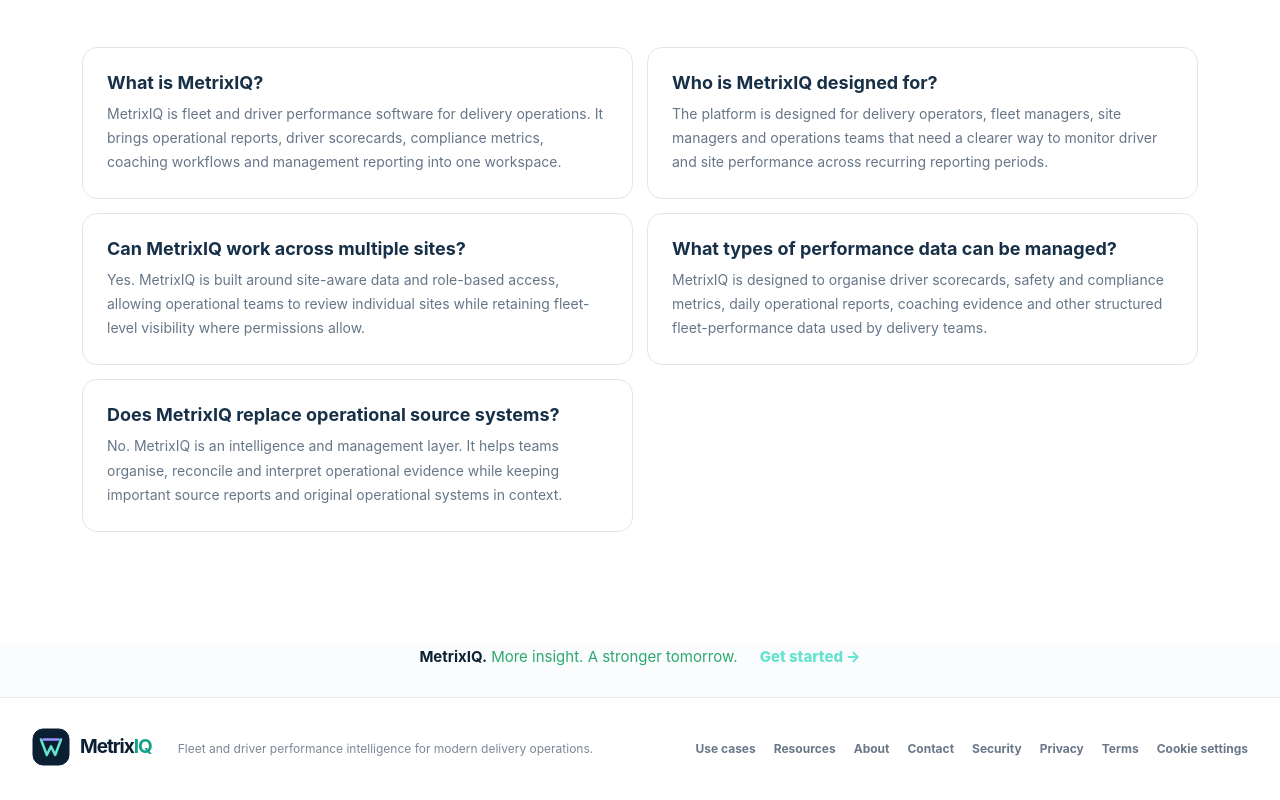
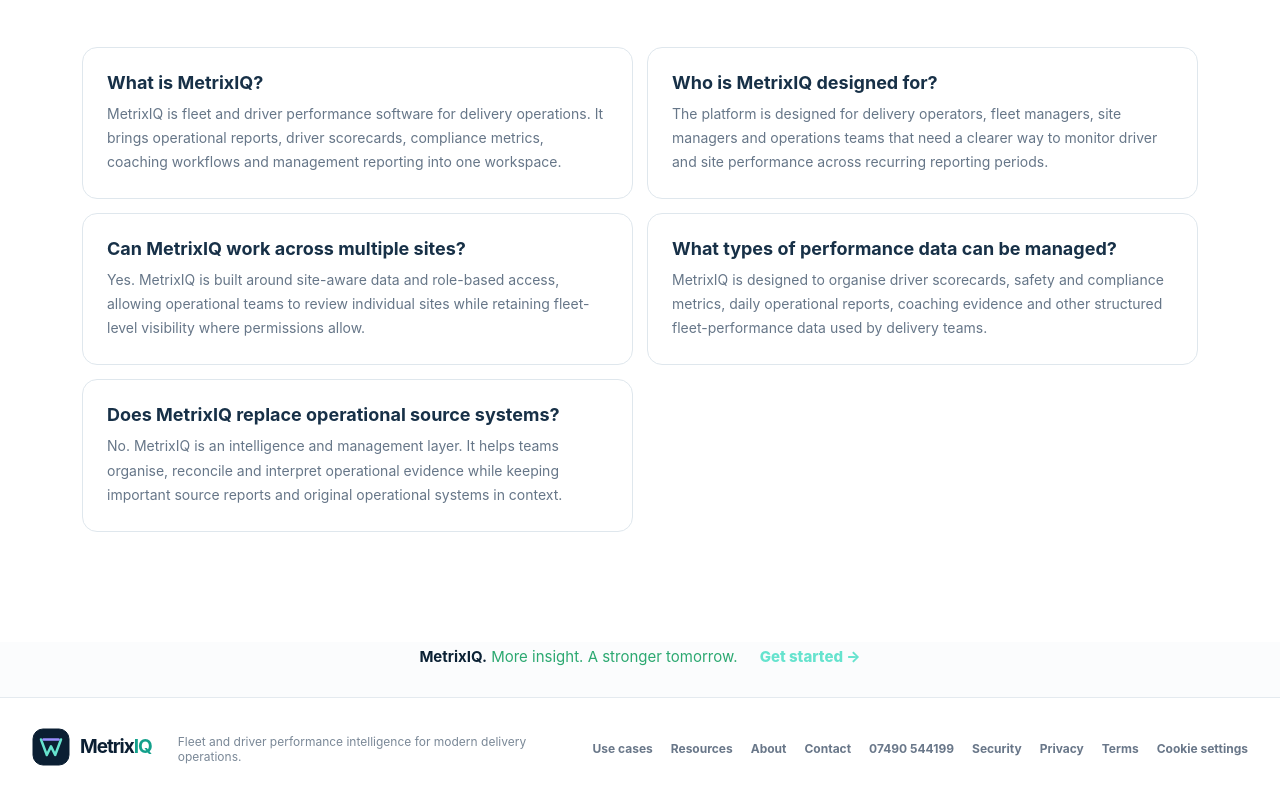
Before and after one commit to GeorgeMicu2024/metrixiq.co.uk, a Next.js app: page / in a window 1280 px wide. Shown: the part 4905-5705 px from the top of the page. Built offline with nearby package versions, Linux system fonts and the light colour scheme; no server answers.

Commit message:
Add verified contact number to homepage footer

```diff
--- a/components/Landing.jsx
+++ b/components/Landing.jsx
@@ -4,6 +4,7 @@
 import CookieSettingsButton from "./CookieSettingsButton";
 import TrackedLink from "./TrackedLink";
 import { PLAN_CATALOG, formatPlanPrice } from "../lib/config/plans";
+import { CONTACT_PHONE_DISPLAY, CONTACT_PHONE_E164 } from "../lib/seo/site";
 
 const benefits=["Improve compliance","Boost driver performance","Reduce operational risk"];
 const features=[
@@ -133,7 +134,7 @@
   <footer className="mk-public-footer">
     <Link href="/"><Brand /></Link>
     <p>Fleet and driver performance intelligence for modern delivery operations.</p>
-    <nav><Link href="/use-cases">Use cases</Link><Link href="/resources">Resources</Link><Link href="/about">About</Link><Link href="/contact">Contact</Link><Link href="/security">Security</Link><Link href="/privacy">Privacy</Link><Link href="/terms">Terms</Link><CookieSettingsButton /></nav>
+    <nav><Link href="/use-cases">Use cases</Link><Link href="/resources">Resources</Link><Link href="/about">About</Link><Link href="/contact">Contact</Link><a href={`tel:${CONTACT_PHONE_E164}`} aria-label={`Call MetrixIQ on ${CONTACT_PHONE_DISPLAY}`}>{CONTACT_PHONE_DISPLAY}</a><Link href="/security">Security</Link><Link href="/privacy">Privacy</Link><Link href="/terms">Terms</Link><CookieSettingsButton /></nav>
   </footer>
  </main>
 }
```
